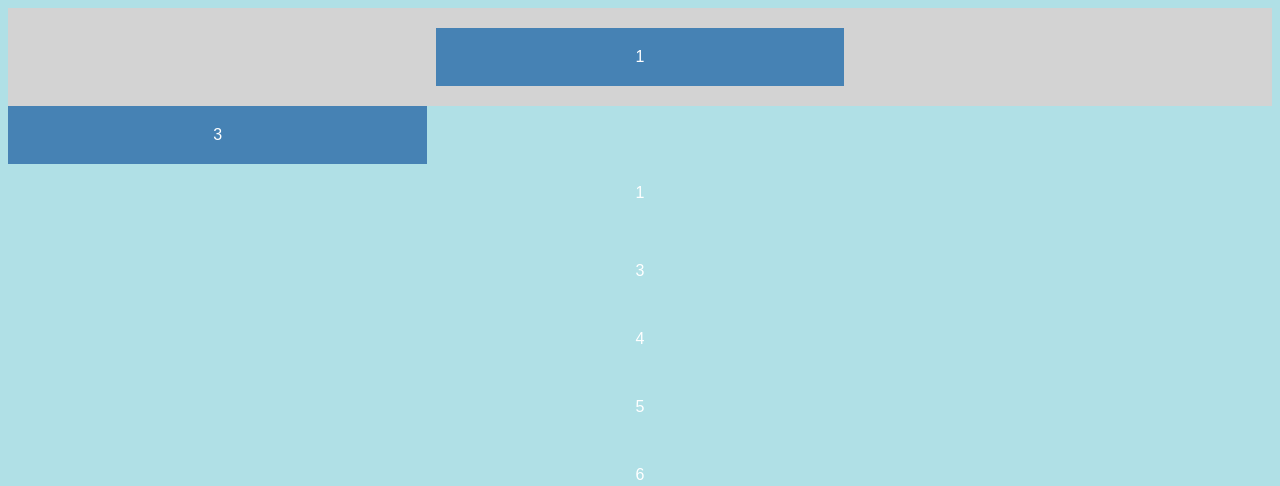
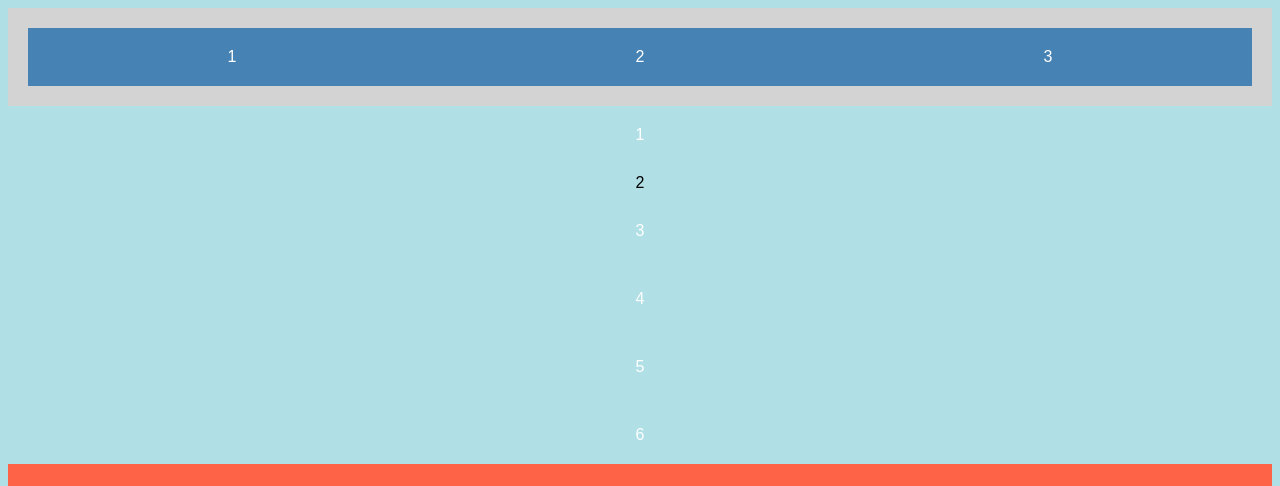
Before and after one commit to prisoner4thalord/2nd-time-around, a plain HTML site: page index.html in a window 1280 px wide. Shown: the top 486 px of the page. Drawn offline with Linux system fonts and the light colour scheme.

Commit message:
Update index.html

```diff
--- a/index.html
+++ b/index.html
@@ -124,13 +124,13 @@ text-align: left;
 </head>
 <body>
         <div class="flex-container">
-        <dic class="flex-item"> 1</div>
-    <div class="flex-item 2</div>
-        <div class="flex-item> 3</div>
+        <div class="flex-item">1</div>
+    <div class="flex-item">2</div>
+        <div class="flex-item">3</div>
 </div>
     <div class="grid-container">
         <div class="grid-item">1</div>
-        <div class=grid-item"<2></div>
+        <div class=grid-item">2</div>
         <div class="grid-item">3</div>
         <div class="grid-item">4</div>
         <div class="grid-item">5</div>
```
